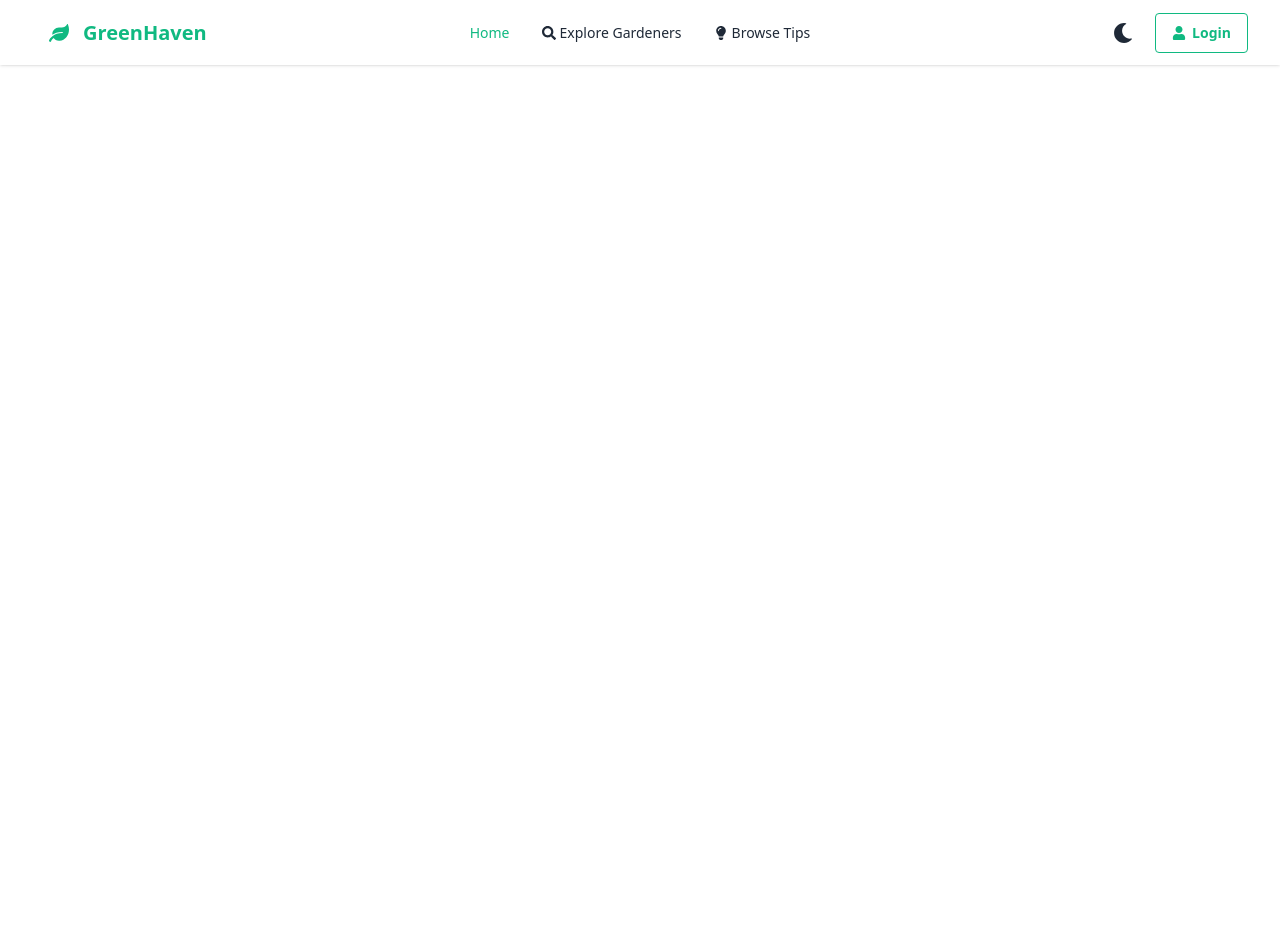
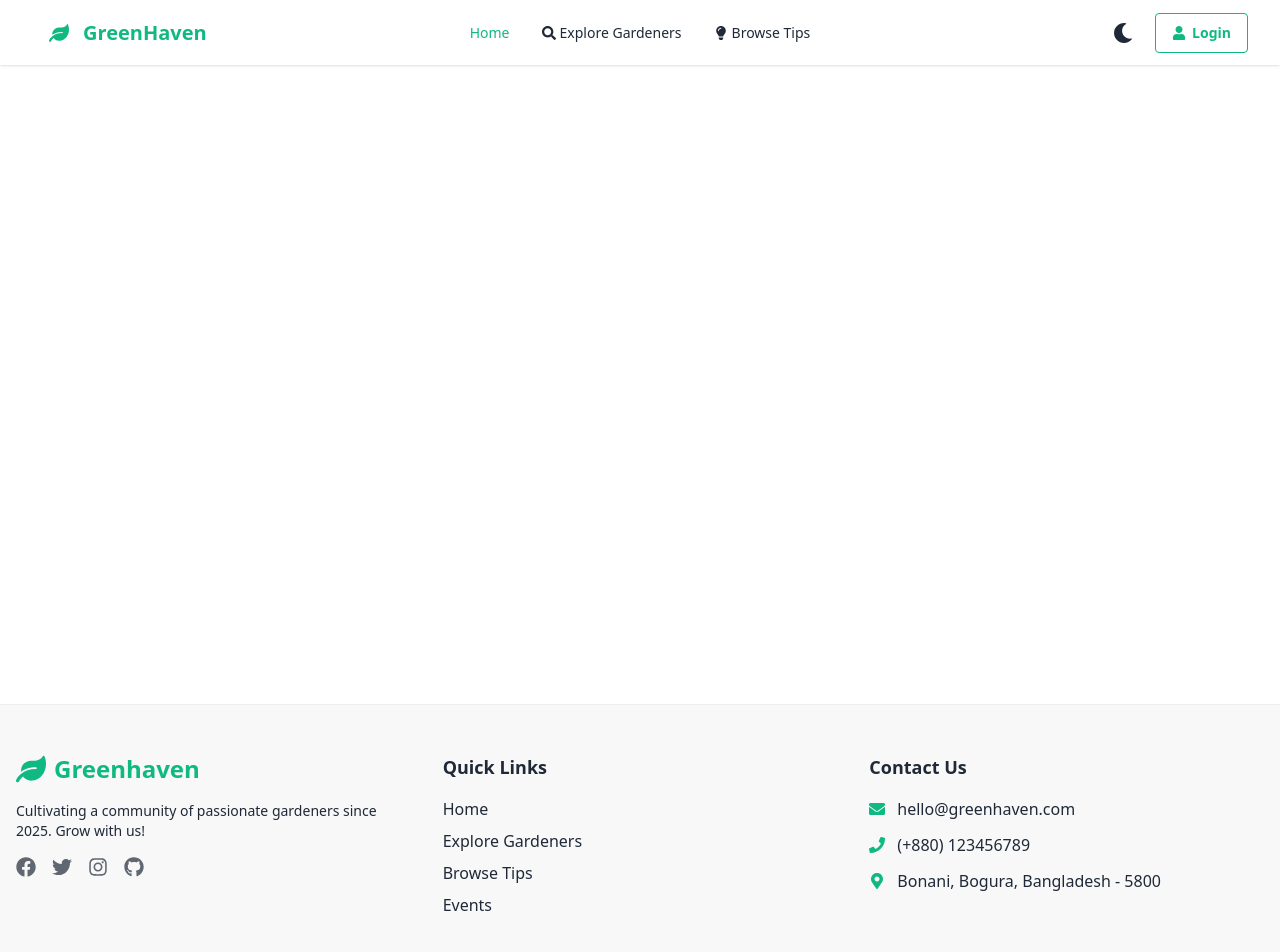
Before and after one commit to TonmoySarker-BD/Greenhaven, a React (Vite) app: page / in a window 1280 px wide. Shown: the top 952 px of the page. Before the commit the page ends 800 px from the top, so only its background shows below. Built offline with nearby package versions, Linux system fonts and the light colour scheme; no server answers.

Commit message:
Added Footer section

```diff
--- a/src/components/common/Footer.jsx
+++ b/src/components/common/Footer.jsx
@@ -1,10 +1,100 @@
-import React from 'react';
+import { FaLeaf, FaEnvelope, FaPhone, FaMapMarkerAlt, FaFacebook, FaTwitter, FaInstagram, FaPinterest, FaGithub } from 'react-icons/fa';
 
 const Footer = () => {
     return (
-        <div>
+        <footer className="bg-base-200 text-base-content mt-16 border-t border-base-300">
+            <div className="container mx-auto px-4 py-12">
+                <div className="grid grid-cols-1 md:grid-cols-3 gap-8">
 
-        </div>
+                    {/* Brand Info */}
+                    <div className="space-y-4">
+                        <div className="flex items-center">
+                            <FaLeaf className="text-primary text-3xl mr-2" />
+                            <span className="text-2xl font-bold text-primary">Greenhaven</span>
+                        </div>
+                        <p className="text-sm">
+                            Cultivating a community of passionate gardeners since 2025. Grow with us!
+                        </p>
+                        <div className="flex space-x-4">
+                            <a
+                                href="https://facebook.com/TonmoySarkerBD"
+                                target="_blank"
+                                rel="noopener noreferrer"
+                                className="text-base-content/70 hover:text-primary transition-colors"
+                            >
+                                <FaFacebook className="text-xl" />
+                            </a>
+                            <a
+                                href="https://twitter.com/TonmoySarkerBD"
+                                target="_blank"
+                                rel="noopener noreferrer"
+                                className="text-base-content/70 hover:text-primary transition-colors"
+                            >
+                                <FaTwitter className="text-xl" />
+                            </a>
+                            <a
+                                href="https://instagram.com/TonmoySarkerBD"
+                                target="_blank"
+                                rel="noopener noreferrer"
+                                className="text-base-content/70 hover:text-primary transition-colors"
+                            >
+                                <FaInstagram className="text-xl" />
+                            </a>
+                            <a
+                                href="https://github.com/TonmoySarker-BD"
+                                target="_blank"
+                                rel="noopener noreferrer"
+                                className="text-base-content/70 hover:text-primary transition-colors"
+                            >
+                                <FaGithub className="text-xl" />
+                            </a>
+                        </div>
+                    </div>
+
+                    {/* Quick Links */}
+                    <div>
+                        <h3 className="text-lg font-semibold mb-4">Quick Links</h3>
+                        <ul className="space-y-2">
+                            <li><a href="/" className="hover:text-primary transition-colors">Home</a></li>
+                            <li><a href="/explore" className="hover:text-primary transition-colors">Explore Gardeners</a></li>
+                            <li><a href="/tips" className="hover:text-primary transition-colors">Browse Tips</a></li>
+                            <li><a href="/events" className="hover:text-primary transition-colors">Events</a></li>
+                        </ul>
+                    </div>
+
+                    {/* Contact Info */}
+                    <div>
+                        <h3 className="text-lg font-semibold mb-4">Contact Us</h3>
+                        <ul className="space-y-3">
+                            <li className="flex items-start">
+                                <FaEnvelope className="text-primary mt-1 mr-3 flex-shrink-0" />
+                                <span>hello@greenhaven.com</span>
+                            </li>
+                            <li className="flex items-start">
+                                <FaPhone className="text-primary mt-1 mr-3 flex-shrink-0" />
+                                <span>(+880) 123456789</span>
+                            </li>
+                            <li className="flex items-start">
+                                <FaMapMarkerAlt className="text-primary mt-1 mr-3 flex-shrink-0" />
+                                <span>Bonani, Bogura, Bangladesh - 5800</span>
+                            </li>
+                        </ul>
+                    </div>
+                </div>
+
+                {/* Bottom Bar */}
+                <div className="border-t border-base-300 mt-12 pt-8 flex flex-col md:flex-row justify-between items-center">
+                    <div className="text-sm">
+                        © {new Date().getFullYear()} Greenhaven. All rights reserved.
+                    </div>
+                    <div className="flex space-x-6 mt-4 md:mt-0">
+                        <a href="/" className="text-sm hover:text-primary transition-colors">Terms of Service</a>
+                        <a href="/" className="text-sm hover:text-primary transition-colors">Privacy Policy</a>
+                        <a href="/" className="text-sm hover:text-primary transition-colors">Cookie Policy</a>
+                    </div>
+                </div>
+            </div>
+        </footer>
     );
 };
 
```
